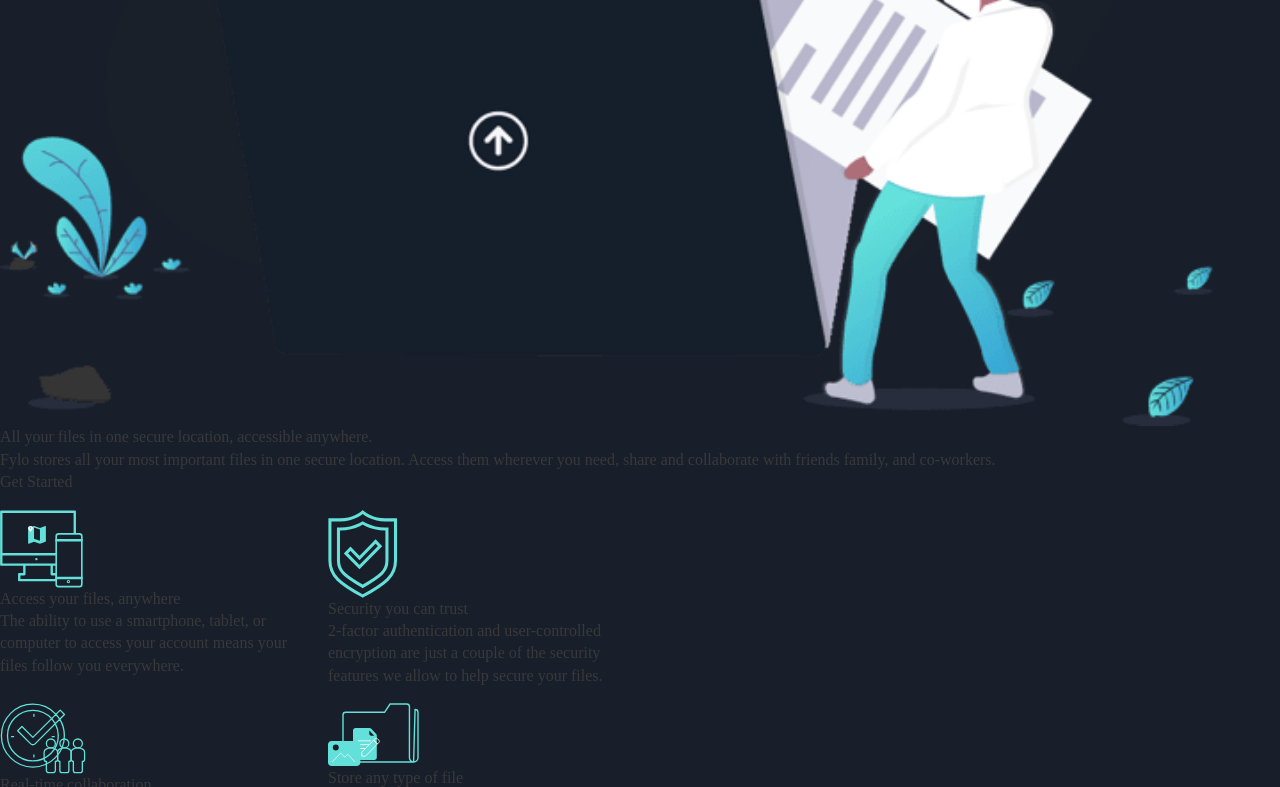
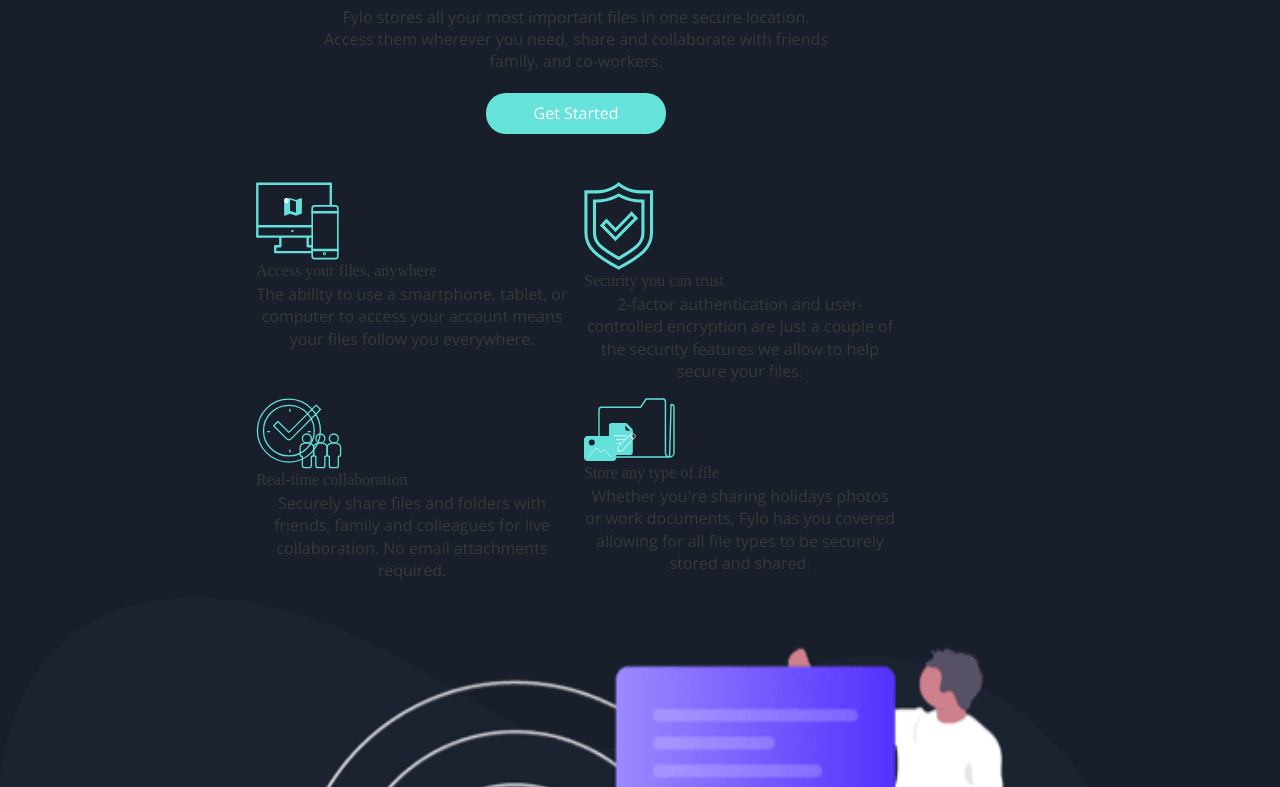
Before and after one commit to danielvito-pereira/fyloDarkThemeLandingPage, a plain HTML site: page index.html in a window 1280 px wide. Shown: the part 639-1426 px from the top of the page. Drawn offline with nearby package versions, Linux system fonts and the light colour scheme.

Commit message:
adicionando estilos eaos textos e sections

```diff
--- a/index.html
+++ b/index.html
@@ -23,7 +23,7 @@
   <main class="main">
     <div class="hero">
       <figure class="figure">
-        <img src="./images/illustration-intro.png" alt="" srcset="">
+        <img class="img" src="./images/illustration-intro.png" alt="" srcset="">
       </figure>
       <h1 class="title">All your files in one secure location, accessible anywhere.</h1>
       <p class="p">Fylo stores all your most important files in one secure location. Access them wherever
--- a/scss/main.scss
+++ b/scss/main.scss
@@ -23,8 +23,51 @@
 
 }
 
+.main {
+  width: 90%;
+  display: flex;
+  flex-flow: column nowrap;
+  align-items: center;
+  justify-content: center;
 
+}
+.main .hero{
+  width: 50%;
+  display: flex;
+  flex-flow: column nowrap;
+  align-items: center;
+  justify-content: center;
+  gap: 1.25rem;
+  padding: 2em;
+}
 
+.figure {
+  width: 100%;
+  .img{
+    width: 100%;
+  }
+}
+.title {
+  text-align: center;
+  line-height: 1.2em;
+  font-size: 2em;
+  font-weight: 700;
+  font-family: 'Raleway', sans-serif;
+  color: white;
+
+}
+.p{
+  text-align: center;
+  font-family: 'Open Sans', sans-serif;
+  font-weight: 400;
+}
+.button{
+  font-family: 'Open Sans', sans-serif;
+  background-color: var(--Cyan);
+  color: white;
+  padding:.6rem 3rem;
+  border-radius: 20px;
+}
 .grid{
   width: 90%;
   max-width: 40em;
```
Also changed, not shown: scss/reset/reset.scss (+6 -22 lines), css/main.css, 1 other file.
